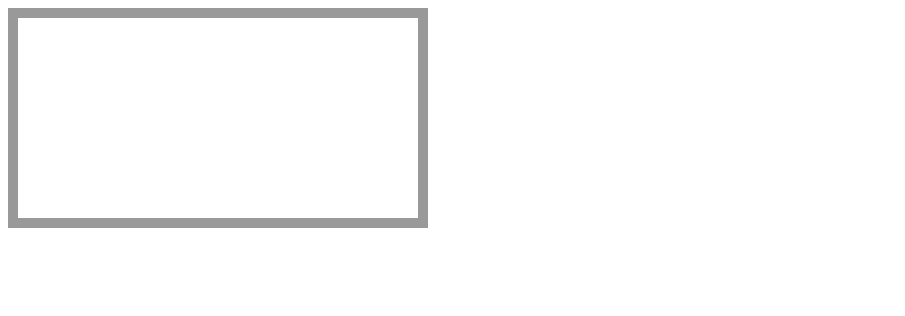
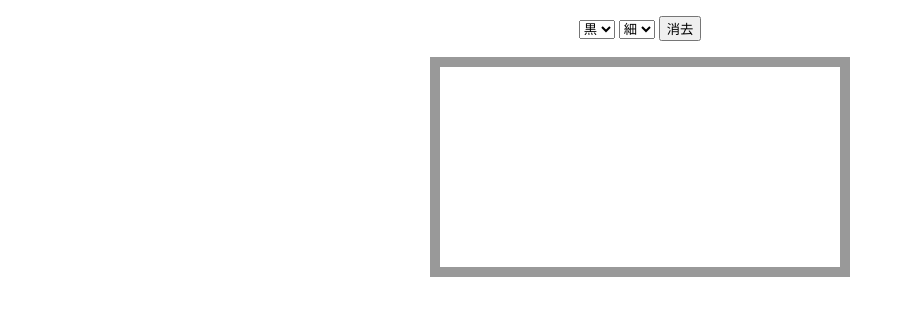
Before and after one commit to THitokuse/paint_canvas, a plain HTML site: page index.html in a window 1280 px wide. Shown: the whole page, without its empty margins (0-905 px from the left). Drawn offline with nearby package versions, Linux system fonts and the light colour scheme.

Commit message:
add button && add four color and penwidth

```diff
--- a/index.html
+++ b/index.html
@@ -4,12 +4,30 @@
     <meta charset="utf-8">
     <title>Doodle</title>
     <style>
+        body {
+            text-align:center;
+        }
         #mycanvas {
             border: 10px solid #999;
+            cursor: crosshair;
         }
     </style>
 </head>
 <body>
+    <p>
+        <select id="penColor">
+            <option value="black">黒</option>
+            <option value="red">赤</option>
+            <option value="blue">青</option>
+            <option value="white">白</option>
+        </select>
+        <select id="penWidth">
+            <option value="1">細</option>
+            <option value="3">中</option>
+            <option value="5">太</option>
+        </select>
+        <input type="button" id="erase" value="消去">
+    </p>
     <canvas width="400" height="200" id="mycanvas">
         Canvasに対応したブラウザを用意してください。
     </canvas>
@@ -49,6 +67,13 @@
             .mouseleave(function(e) {
                 isDrawing = false;
             });
+
+            $('#penColor').change(function() {
+                ctx.strokeStyle = $(this).val();
+            });
+            $('#penWidth').change(function() {
+                ctx.lineWidth = $(this).val();
+            });
         });
     </script>
 </body>
```
